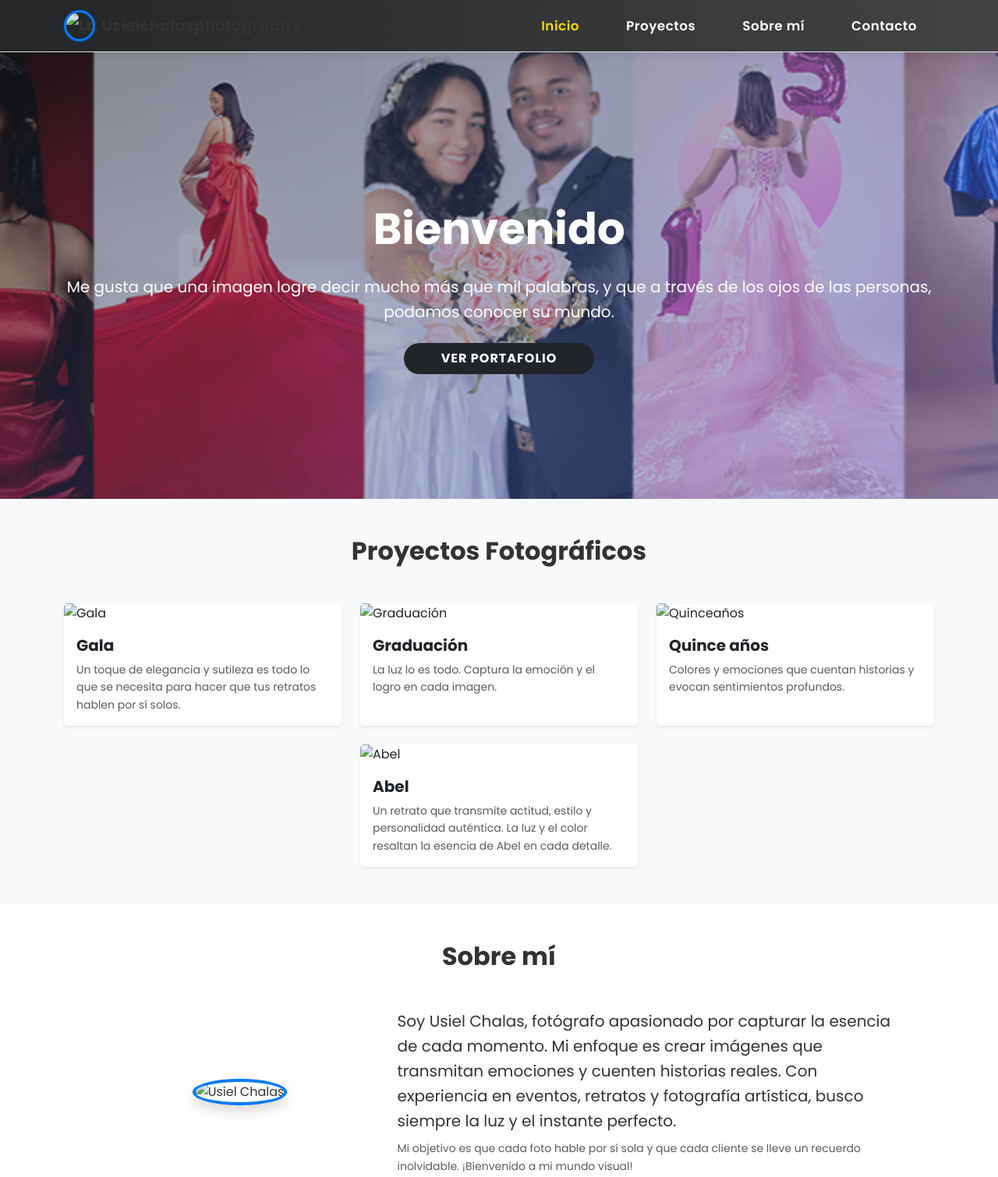
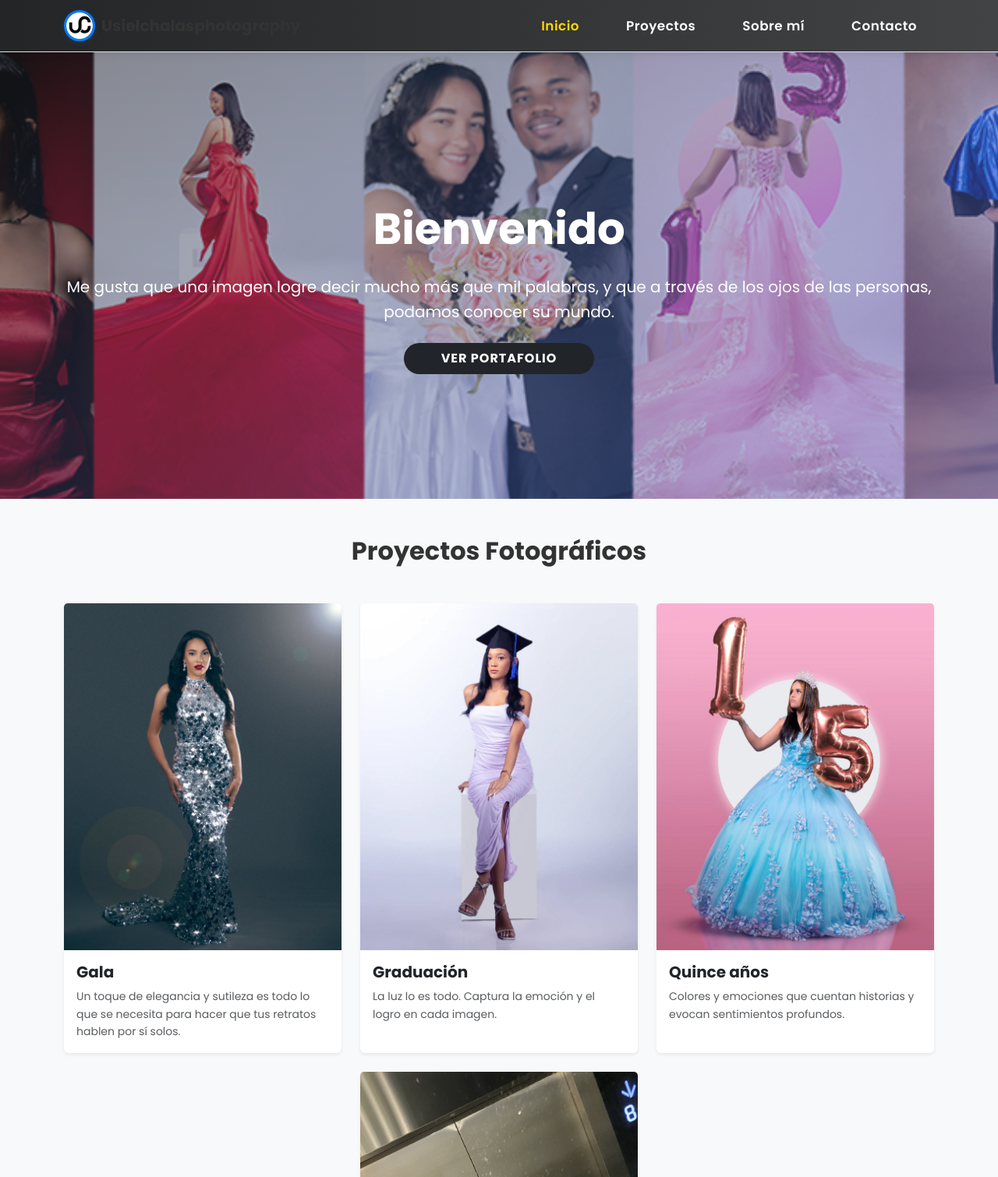
Before and after one commit to Payano15/Usielchalasphotography, a website: page views/index.html in a window 1280 px wide. Shown: the top 1510 px of the page at 78% size. Drawn offline with nearby package versions, Linux system fonts and the light colour scheme.

Commit message:
mejoras
hola

```diff
--- a/views/index.html
+++ b/views/index.html
@@ -14,7 +14,7 @@
     <nav class="navbar navbar-expand-lg navbar-light bg-white border-bottom fixed-top py-2">
         <div class="container">
             <a class="navbar-brand d-flex align-items-center gap-2" href="#">
-                <img src="images/logousielPhoto.jpg" alt="Logo Usielchalasphotography" class="navbar-logo" style="width:40px;height:40px;object-fit:cover;border-radius:50%;">
+                <img src="/images/logousielPhoto.jpg" alt="Logo Usielchalasphotography" class="navbar-logo" style="width:40px;height:40px;object-fit:cover;border-radius:50%;">
                 <span class="fw-bold fs-5">Usielchalasphotography</span>
             </a>
             <button class="navbar-toggler" type="button" data-bs-toggle="collapse" data-bs-target="#navbarNav">
@@ -33,7 +33,7 @@
 
     <!-- Hero -->
     <section id="inicio" class="hero-section d-flex align-items-center justify-content-center text-center bg-white position-relative" style="min-height: 80vh;">
-        <div class="hero-bg-image position-absolute top-0 start-0 w-100 h-100" style="z-index:0; background: url('../public/images/bienvenido/bienvenido1.jpg') center center/cover no-repeat; opacity:0.55;"></div>
+        <div class="hero-bg-image position-absolute top-0 start-0 w-100 h-100" style="z-index:0; background: url('/images/Bienvenido/Bienvenido1.jpg') center center/cover no-repeat; opacity:0.55;"></div>
         <div class="container py-5 position-relative" style="z-index:1;">
             <h1 class="display-4 fw-bold mb-4">Bienvenido</h1>
             <p class="lead mb-4">Me gusta que una imagen logre decir mucho más que mil palabras, y que a través de los ojos de las personas, podamos conocer su mundo.</p>
@@ -48,7 +48,7 @@
             <div class="row g-4 justify-content-center">
                 <div class="col-md-4 col-sm-6">
                     <div class="card border-0 shadow-sm h-100">
-                        <img src="images/Gala/Gala1.jpg" class="card-img-top" alt="Gala">
+                        <img src="/images/Gala/Gala1.jpg" class="card-img-top" alt="Gala">
                         <div class="card-body">
                             <h5 class="card-title fw-bold">Gala</h5>
                             <p class="card-text small text-muted">Un toque de elegancia y sutileza es todo lo que se necesita para hacer que tus retratos hablen por sí solos.</p>
@@ -57,7 +57,7 @@
                 </div>
                 <div class="col-md-4 col-sm-6">
                     <div class="card border-0 shadow-sm h-100">
-                        <img src="images/Graduacion/Graduacion1.jpg" class="card-img-top" alt="Graduación">
+                        <img src="/images/Graduacion/Graduacion1.jpg" class="card-img-top" alt="Graduación">
                         <div class="card-body">
                             <h5 class="card-title fw-bold">Graduación</h5>
                             <p class="card-text small text-muted">La luz lo es todo. Captura la emoción y el logro en cada imagen.</p>
@@ -66,7 +66,7 @@
                 </div>
                 <div class="col-md-4 col-sm-6">
                     <div class="card border-0 shadow-sm h-100">
-                        <img src="images/quinceanos/quince1.jpg" class="card-img-top" alt="Quinceaños">
+                        <img src="/images/quinceanos/quince1.jpg" class="card-img-top" alt="Quinceaños">
                         <div class="card-body">
                             <h5 class="card-title fw-bold">Quince años</h5>
                             <p class="card-text small text-muted">Colores y emociones que cuentan historias y evocan sentimientos profundos.</p>
@@ -75,7 +75,7 @@
                 </div>
                 <div class="col-md-4 col-sm-6">
                     <div class="card border-0 shadow-sm h-100">
-                        <img src="images/abel/abel1.jpg" class="card-img-top" alt="Abel">
+                        <img src="/images/abel/abel1.jpg" class="card-img-top" alt="Abel">
                         <div class="card-body">
                             <h5 class="card-title fw-bold">Abel</h5>
                             <p class="card-text small text-muted">Un retrato que transmite actitud, estilo y personalidad auténtica. La luz y el color resaltan la esencia de Abel en cada detalle.</p>
@@ -92,7 +92,7 @@
             <h2 class="text-center fw-bold mb-5">Sobre mí</h2>
             <div class="row align-items-center justify-content-center">
                 <div class="col-md-4 text-center mb-4 mb-md-0">
-                    <img src="images/usiel/usiel1.jpg" alt="Usiel Chalas" class="rounded-circle shadow" style="width:180px;height:180px;object-fit:cover;border:4px solid #007bff;">
+                    <img src="/images/Usiel/usiel1.jpg" alt="Usiel Chalas" class="rounded-circle shadow" style="width:180px;height:180px;object-fit:cover;border:4px solid #007bff;">
                 </div>
                 <div class="col-md-7">
                     <p class="fs-5 mb-2">
@@ -145,7 +145,7 @@
     <!-- Footer -->
     <footer class="footer py-4 bg-white border-top">
         <div class="container text-center">
-            <img src="images/logousielPhoto.jpg" alt="Logo Usielchalasphotography" class="footer-logo mb-2" style="width:40px;height:40px;object-fit:cover;border-radius:50%;">
+            <img src="/images/logousielPhoto.jpg" alt="Logo Usielchalasphotography" class="footer-logo mb-2" style="width:40px;height:40px;object-fit:cover;border-radius:50%;">
             <div class="small text-muted">&copy; 2024 Usielchalasphotography. Todos los derechos reservados.</div>
         </div>
     </footer>
```
